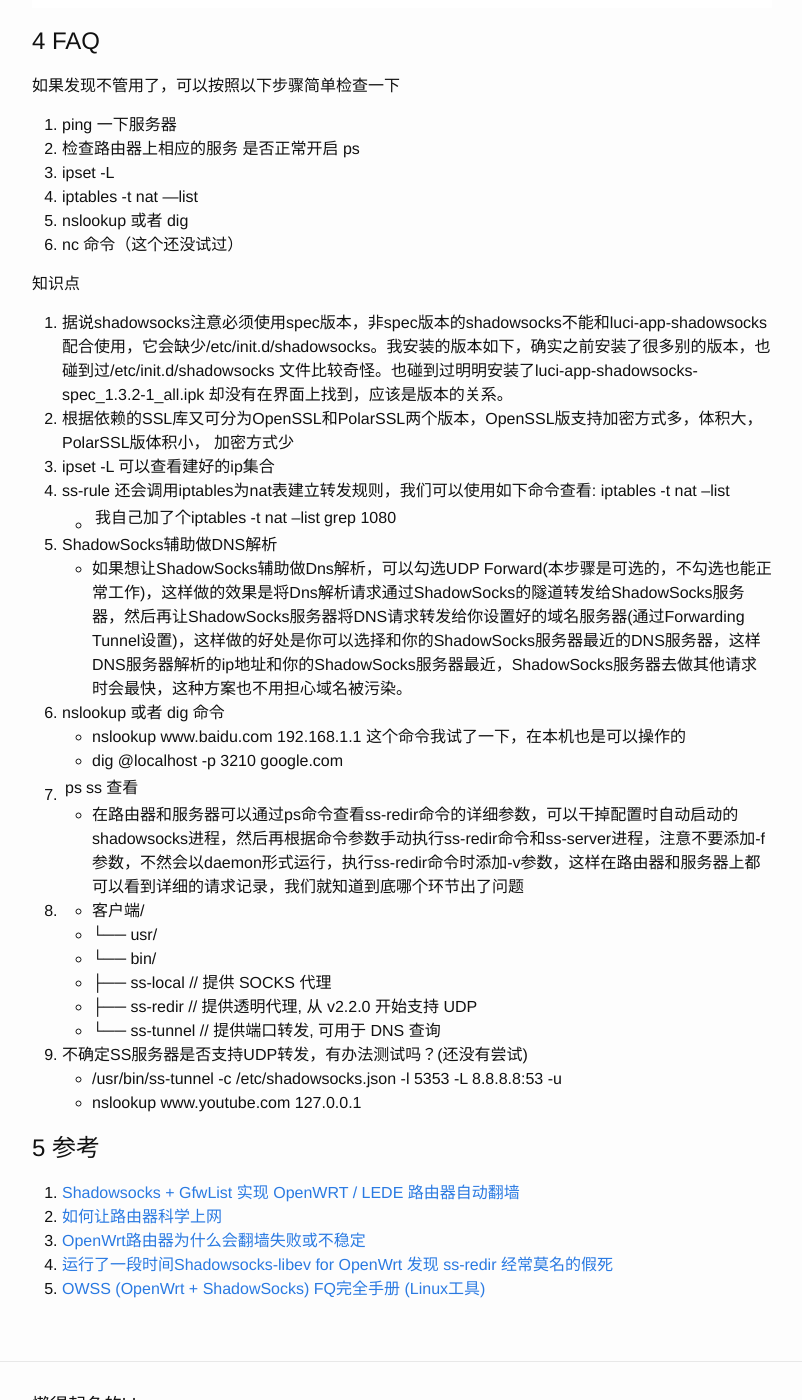
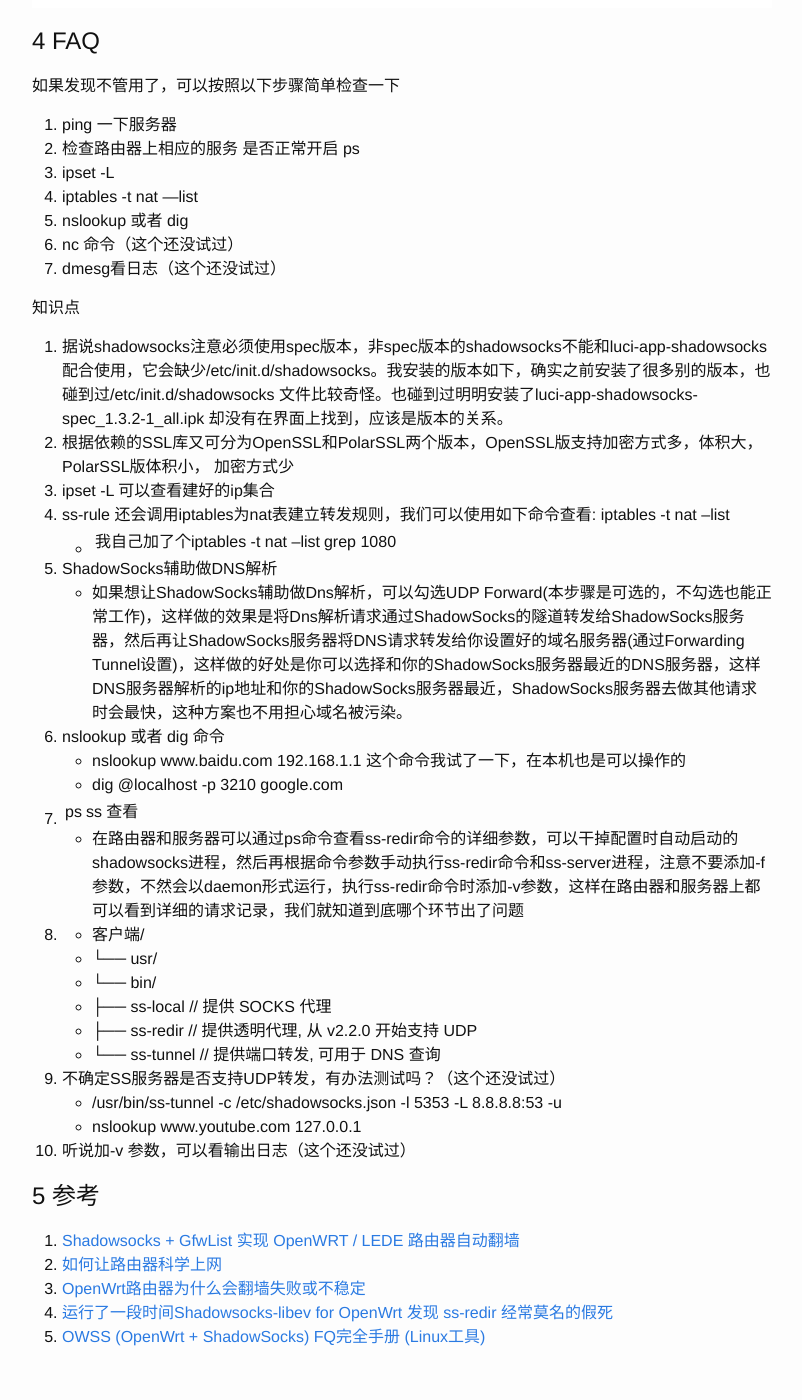
Before and after one commit to toolazytoname/toolazytoname.github.io, a Jekyll site: the page built from _posts/2017-05-16-newifi.markdown, in a window 1280 px wide and 1400 px high, scrolled down 2088 px. Shown: the whole window, without its empty margins (238-1040 px from the left). Built offline with Jekyll 4.4.1, drawn with Linux system fonts in a browser that asks for light colours.

Commit message:
edit newifi

```diff
--- a/_posts/2017-05-16-newifi.markdown
+++ b/_posts/2017-05-16-newifi.markdown
@@ -100,6 +100,7 @@ cp dnsmasq.conf  /etc/dnsmasq.conf
 4. iptables -t nat —list
 5. nslookup 或者 dig
 6. nc 命令（这个还没试过）
+7. dmesg看日志（这个还没试过）
 
 知识点
 
@@ -122,9 +123,11 @@ cp dnsmasq.conf  /etc/dnsmasq.conf
     *         ├── ss-local       // 提供 SOCKS 代理
     *         ├── ss-redir       // 提供透明代理, 从 v2.2.0 开始支持 UDP
     *         └── ss-tunnel      // 提供端口转发, 可用于 DNS 查询
-9. 不确定SS服务器是否支持UDP转发，有办法测试吗？(还没有尝试)
+9. 不确定SS服务器是否支持UDP转发，有办法测试吗？（这个还没试过）
     * /usr/bin/ss-tunnel -c /etc/shadowsocks.json  -l 5353 -L 8.8.8.8:53 -u
     * nslookup www.youtube.com 127.0.0.1
+10. 听说加-v 参数，可以看输出日志（这个还没试过）
+
 
 
 
```
